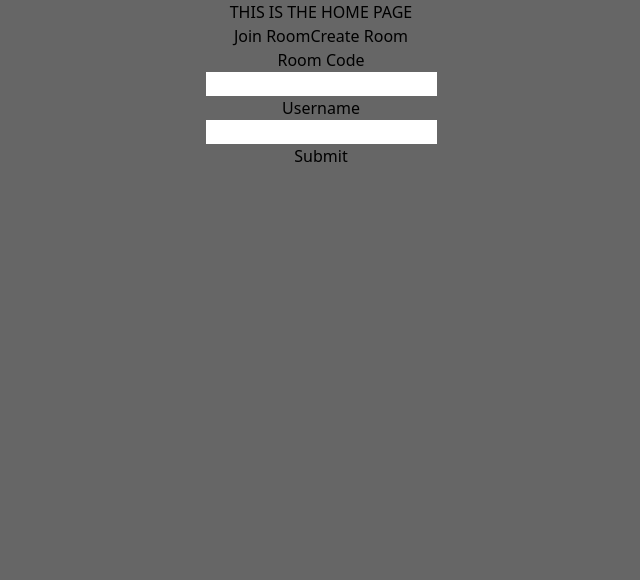
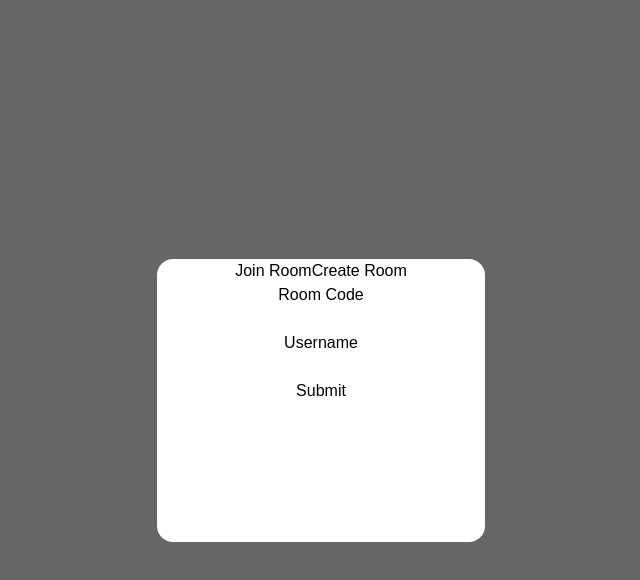
Before and after one commit to DavidWolff218/icebreakers_frontend_V2, a React (Create React App) app in the folder icebreakers_frontend_v2/: page / in a window 1280 px wide. Shown: the top 580 px of the page, without its empty margins (319-959 px from the left). Built offline with nearby package versions, Linux system fonts and the light colour scheme; what @thrash-industries/react-actioncable-provider would draw is missing.

Commit message:
tailwind, created white box for main page, installed font

```diff
--- a/icebreakers_frontend_v2/src/Home.tsx
+++ b/icebreakers_frontend_v2/src/Home.tsx
@@ -18,18 +18,20 @@ const Home = ({handleRoomData}: HomeProps) => {
   const renderBtns = (): JSX.Element => {
     return (
       <div>
-        <button onClick={() => handleClick(true)}>Join Room</button>
-        <button onClick={() => handleClick(false)}>Create Room</button>
+        <span onClick={() => handleClick(true)}>Join Room</span>
+        <span onClick={() => handleClick(false)}>Create Room</span>
       </div>
     );
   };
 
   return (
-    <div>
-      <>THIS IS THE HOME PAGE</>
-      {renderBtns()}
-      {showJoin ? <JoinRoom handleRoomData={handleRoomData}/> : <CreateRoom handleRoomData={handleRoomData}/>}
-    </div>
+
+    <div className="flex justify-center items-center min-h-screen">
+      <div className='bg-white w-[328px] h-[283px] rounded-2xl'>
+        {renderBtns()}
+        {showJoin ? <JoinRoom handleRoomData={handleRoomData}/> : <CreateRoom handleRoomData={handleRoomData}/>}
+      </div>
+   </div>
   );
 };
 
--- a/icebreakers_frontend_v2/tailwind.config.js
+++ b/icebreakers_frontend_v2/tailwind.config.js
@@ -4,7 +4,11 @@ module.exports = {
     "./src/**/*.{js,jsx,ts,tsx}",
   ],
   theme: {
-    extend: {},
+    extend: {
+      fontFamily: {
+        sans: ['Roboto Slab', 'sans-serif'],
+      },
+    },
   },
   plugins: [],
 }
```
